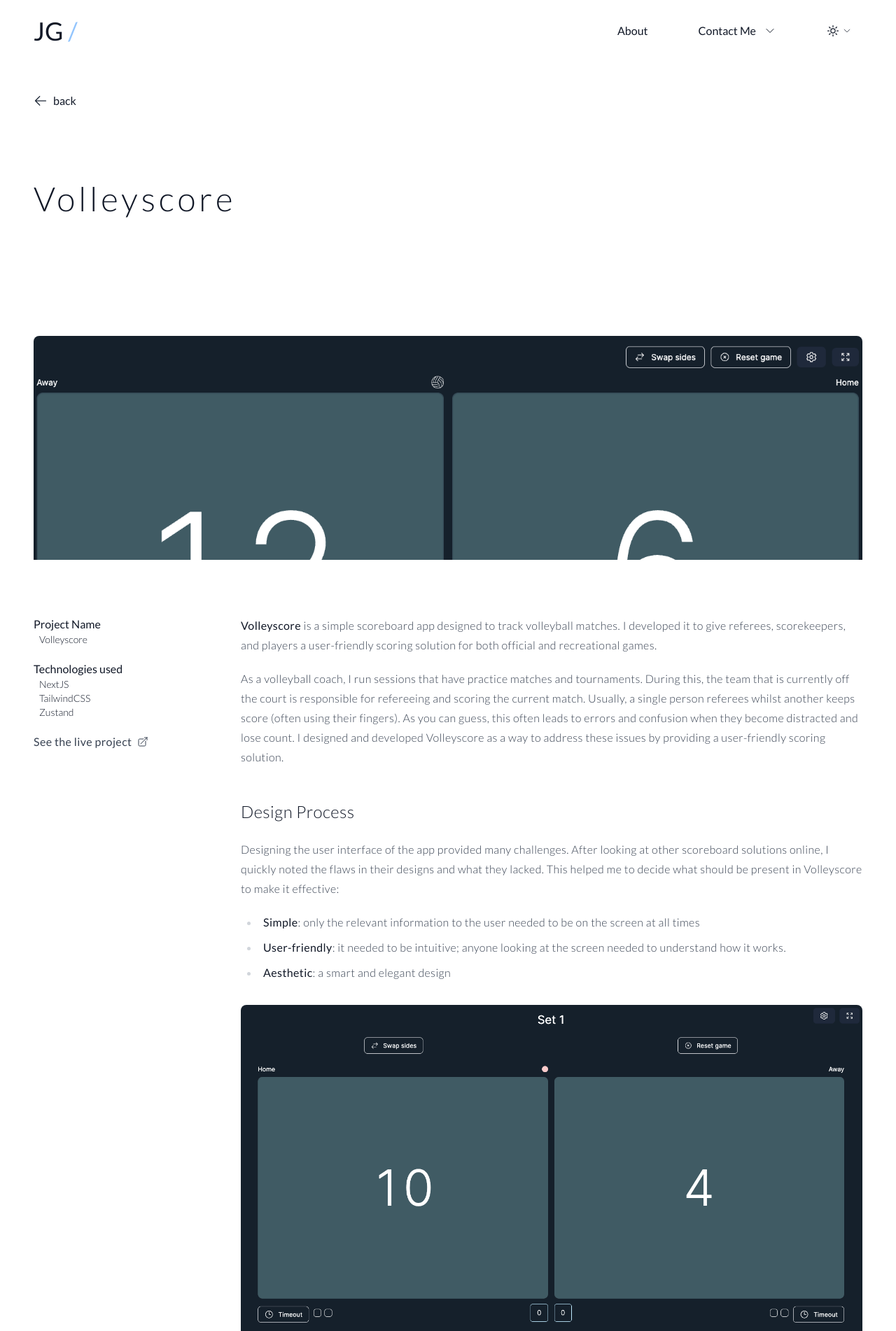
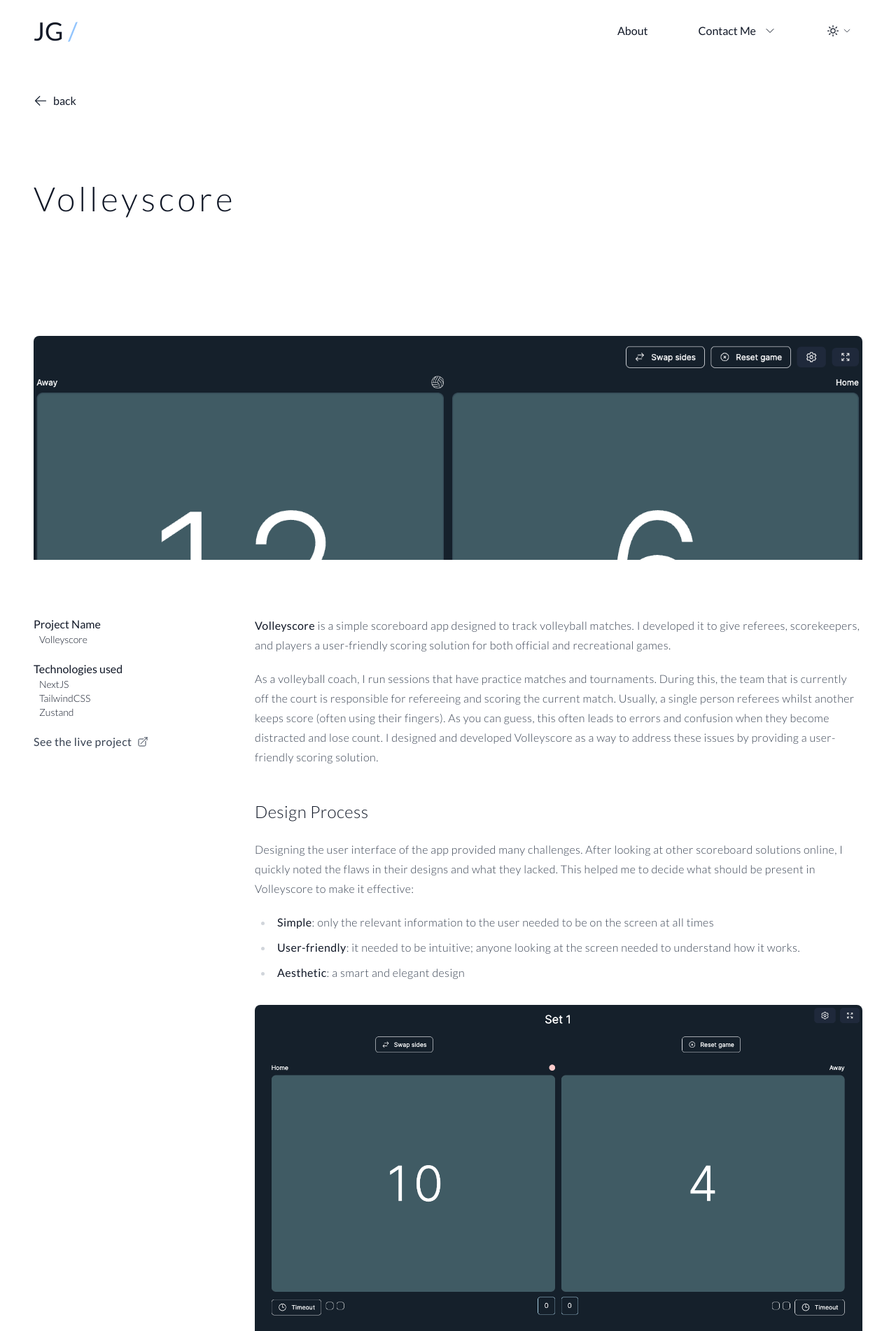
Before and after one commit to jgretton/joshgretton-portfolio, a Next.js app: page /projects/volleyscore in a window 1280 px wide. Shown: the top 1902 px of the page at 70% size. Built offline with nearby package versions, Linux system fonts and the light colour scheme.

Commit message:
Update page.js

```diff
--- a/app/projects/[slug]/page.js
+++ b/app/projects/[slug]/page.js
@@ -39,7 +39,7 @@
               layout="fill"
             />
           </div>
-          <div className="relative flex flex-col md:flex-row">
+          <div className="relative flex flex-col gap-5 md:flex-row">
             <div className="top-32 mt-20 h-fit w-full md:sticky md:w-1/4">
               <p className="text-base font-medium">Project Name</p>
               <p className="mb-5 ml-2 text-sm font-light">{title}</p>
```
